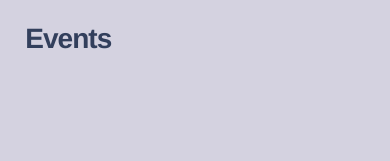
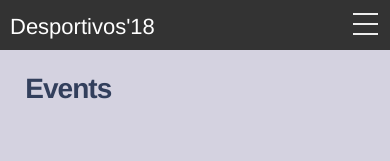
Before and after one commit to rbhatia46/Desportivos, a website: page Events/index.html in a window 390 px wide. Shown: the top 161 px of the page. Drawn offline with nearby package versions, Linux system fonts and the light colour scheme.

Commit message:
Added Navbar and added fadeIn Effects

```diff
--- /dev/null
+++ b/Events/css/navbar.css
@@ -0,0 +1,91 @@
+
+
+.nav {
+  height: 50px;
+  width: 100%;
+  background-color: #3498db;
+  position: relative;
+}
+
+.nav > .nav-header {
+  display: inline;
+}
+
+.nav > .nav-header > .nav-title {
+  display: inline-block;
+  font-size: 22px;
+  color: #fff;
+  padding: 10px 10px 10px 10px;
+}
+
+.nav > .nav-btn {
+  display: none;
+}
+
+.nav > .nav-links {
+  display: inline;
+  float: right;
+  font-size: 18px;
+}
+
+.nav > .nav-links > a {
+  display: inline-block;
+  padding: 13px 10px 13px 10px;
+  text-decoration: none;
+  color: #efefef;
+}
+
+.nav > .nav-links > a:hover {
+  background-color: rgba(0, 0, 0, 0.3);
+}
+
+.nav > #nav-check {
+  display: none;
+}
+
+@media (max-width:600px) {
+  .nav > .nav-btn {
+    display: inline-block;
+    position: absolute;
+    right: 0px;
+    top: 0px;
+  }
+  .nav > .nav-btn > label {
+    display: inline-block;
+    width: 50px;
+    height: 50px;
+    padding: 13px;
+  }
+  .nav > .nav-btn > label:hover {
+    background-color: rgba(0, 0, 0, 0.3);
+  }
+  .nav > .nav-btn > label > span {
+    display: block;
+    width: 25px;
+    height: 10px;
+    border-top: 2px solid #eee;
+  }
+  .nav > .nav-links {
+    position: absolute;
+    display: block;
+    width: 100%;
+    background-color: #333;
+    height: 0px;
+    transition: all 0.3s ease-in;
+    overflow-y: hidden;
+    top: 50px;
+	z-index:9999;
+    left: 0px;
+  }
+  .nav > .nav-links > a {
+    display: block;
+    width: 100%;
+  }
+  .nav > #nav-check:not(:checked) + .nav-links {
+    height: 0px;
+  }
+  .nav > #nav-check:checked + .nav-links {
+    height: calc(100vh - 50px);
+    overflow-y: auto;
+  }
+}
--- a/Events/index.html
+++ b/Events/index.html
@@ -12,8 +12,10 @@
 		<link rel="stylesheet" type="text/css" href="css/normalize.css" />
 		<link rel="stylesheet" type="text/css" href="./../css/preloader.css" />
 		<link rel="stylesheet" type="text/css" href="css/demo.css" />
+		<link rel="stylesheet" type="text/css" href="css/navbar.css" />
 		<link rel="stylesheet" type="text/css" href="css/component.css" />
 		<link rel="stylesheet" type="text/css" href="https://cdnjs.cloudflare.com/ajax/libs/materialize/0.100.2/css/materialize.min.css" />
+		<link rel="stylesheet" type="text/css" href="https://cdnjs.cloudflare.com/ajax/libs/animate.css/3.5.2/animate.min.css" />
 
 
 
@@ -37,12 +39,49 @@ var s = document.getElementsByTagName('script')[0]; s.parentNode.insertBefore(ga
 })();
 </script>
 	</head>
-	<body class="demo-1">
+	<body class="demo-1 animated fadeIn">
 
 
 
 
 		<main>
+
+
+		<!--Navbar begins-->
+
+		<div class="nav" style="background:#333">
+  <div class="nav-header">
+    <div class="nav-title">
+      <a href="./../index.html" style="color:#fff;">Desportivos'18</a>
+    </div>
+  </div>
+  <div class="nav-btn">
+    <label for="nav-check">
+      <span></span>
+      <span></span>
+      <span></span>
+    </label>
+  </div>
+  <input type="checkbox" id="nav-check">
+  <div class="nav-links">
+    <a href="./../index.html" >Home</a>
+    <a href="javascript:void(0)" >About</a>
+	<a href="./index.html" >Events</a>
+    <a href="./../Gallery/index2.html" >Gallery</a>
+    <a href="javascript:void(0)" >Sponsors</a>
+    <a href="javascript:void(0)" >Contact Us</a>
+  </div>
+</div>
+
+			<!--Navbar Ends-->
+
+
+
+
+
+
+
+
 			<header class="codrops-header">
 				<h1>Events</h1>
 			</header>
--- /dev/null
+++ b/Gallery/css/navbar.css
@@ -0,0 +1,91 @@
+
+
+.nav {
+  height: 50px;
+  width: 100%;
+  background-color: #3498db;
+  position: relative;
+}
+
+.nav > .nav-header {
+  display: inline;
+}
+
+.nav > .nav-header > .nav-title {
+  display: inline-block;
+  font-size: 22px;
+  color: #fff;
+  padding: 10px 10px 10px 10px;
+}
+
+.nav > .nav-btn {
+  display: none;
+}
+
+.nav > .nav-links {
+  display: inline;
+  float: right;
+  font-size: 18px;
+}
+
+.nav > .nav-links > a {
+  display: inline-block;
+  padding: 13px 10px 13px 10px;
+  text-decoration: none;
+  color: #efefef;
+}
+
+.nav > .nav-links > a:hover {
+  background-color: rgba(0, 0, 0, 0.3);
+}
+
+.nav > #nav-check {
+  display: none;
+}
+
+@media (max-width:600px) {
+  .nav > .nav-btn {
+    display: inline-block;
+    position: absolute;
+    right: 0px;
+    top: 0px;
+  }
+  .nav > .nav-btn > label {
+    display: inline-block;
+    width: 50px;
+    height: 50px;
+    padding: 13px;
+  }
+  .nav > .nav-btn > label:hover {
+    background-color: rgba(0, 0, 0, 0.3);
+  }
+  .nav > .nav-btn > label > span {
+    display: block;
+    width: 25px;
+    height: 10px;
+    border-top: 2px solid #eee;
+  }
+  .nav > .nav-links {
+    position: absolute;
+    display: block;
+    width: 100%;
+    background-color: #333;
+    height: 0px;
+    transition: all 0.3s ease-in;
+    overflow-y: hidden;
+    top: 50px;
+	z-index:9999;
+    left: 0px;
+  }
+  .nav > .nav-links > a {
+    display: block;
+    width: 100%;
+  }
+  .nav > #nav-check:not(:checked) + .nav-links {
+    height: 0px;
+  }
+  .nav > #nav-check:checked + .nav-links {
+    height: calc(100vh - 50px);
+    overflow-y: auto;
+  }
+}
```
Also changed, not shown: Gallery/index2.html (+38 -1 lines), Gallery/js/navbar.js (added, +8 -0 lines), index.html (+2 -1 lines).
